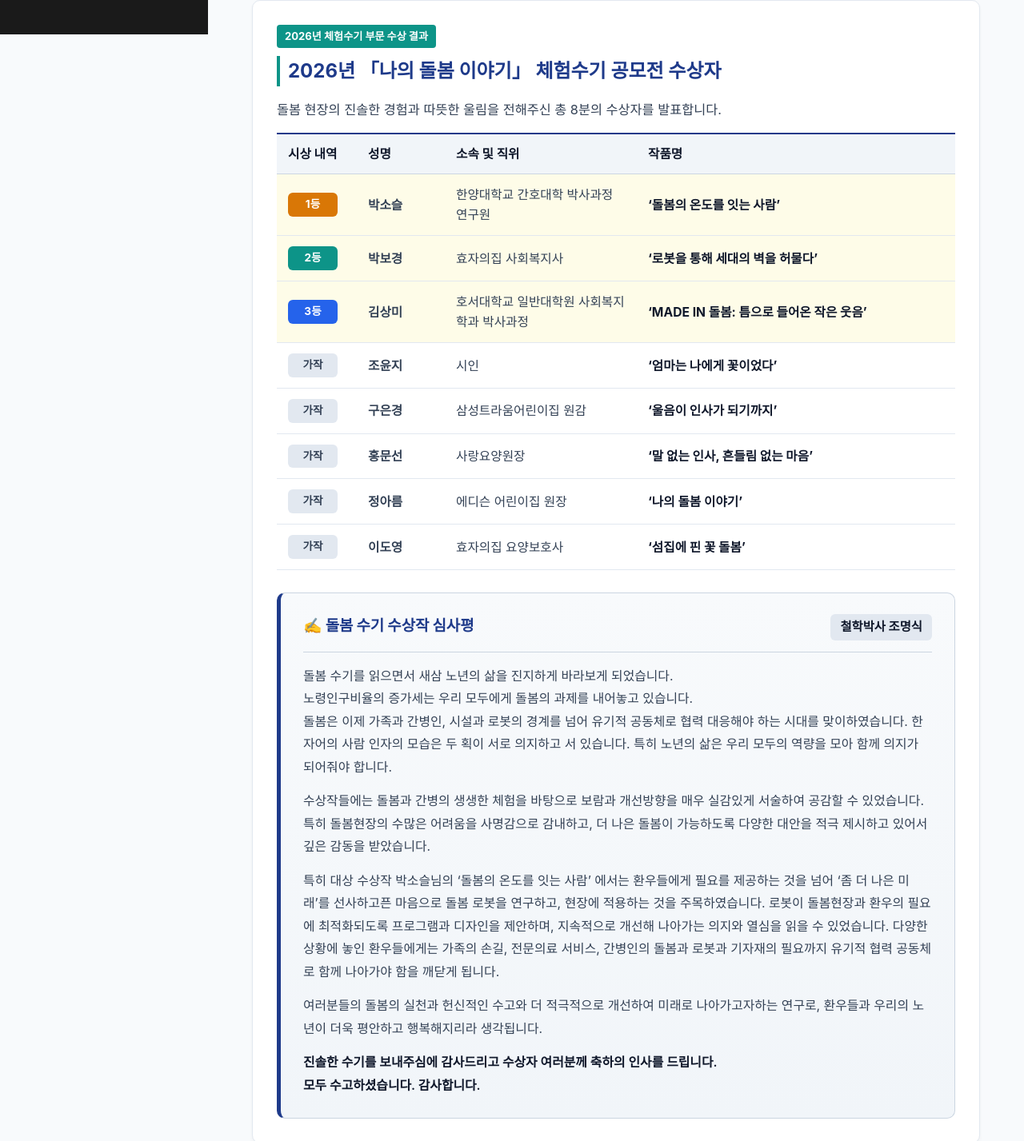
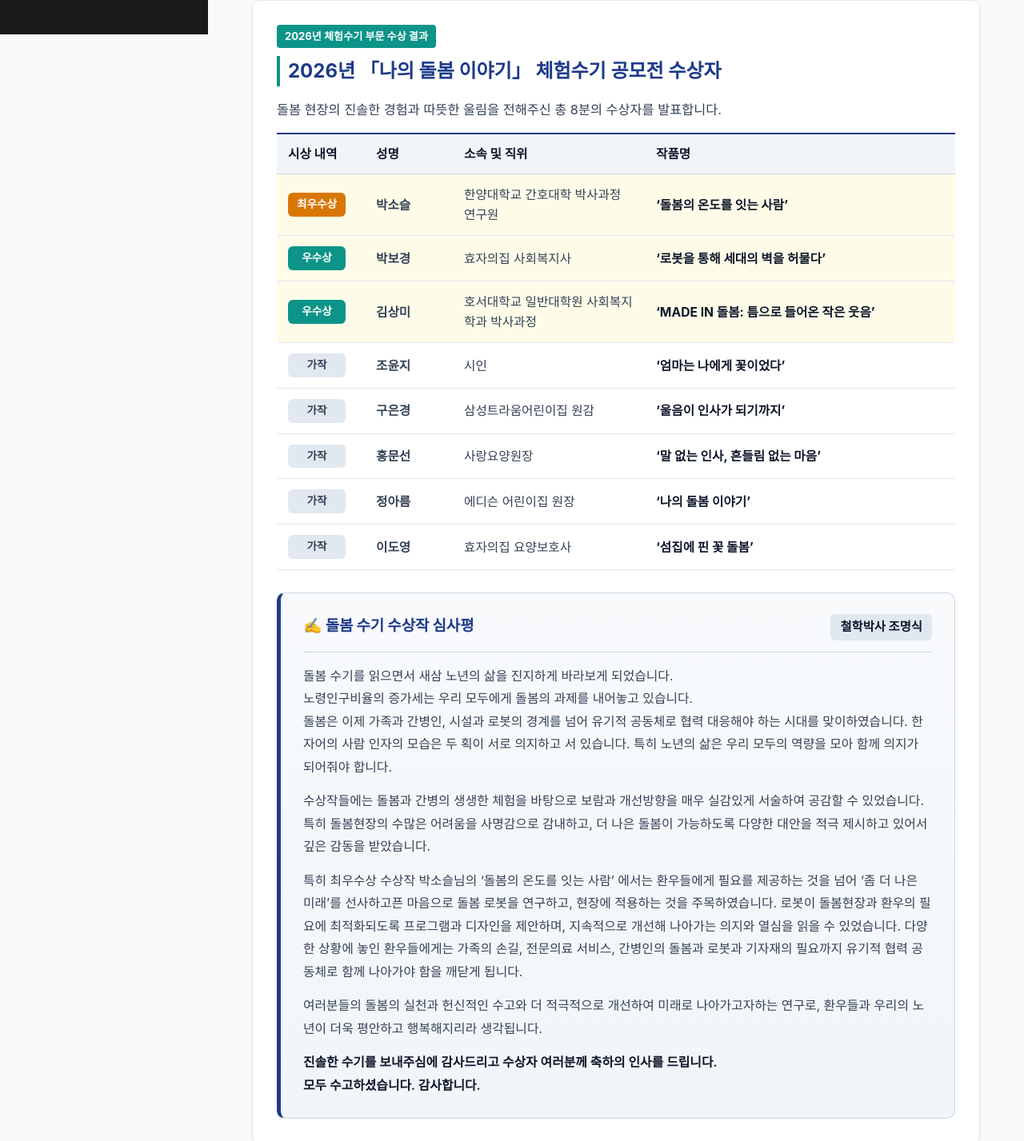
Before and after one commit to KCCRobot/CareRobot2026, a plain HTML site: page contest_kr.html in a window 1280 px wide. Shown: the part 757-2184 px from the top of the page at 80% size. Drawn offline with Linux system fonts and the light colour scheme.

Commit message:
Add files via upload

```diff
--- a/contest_kr.html
+++ b/contest_kr.html
@@ -73,10 +73,9 @@
         .winners-table tr.top-prize { background-color: #fefce8; }
         .winners-table tr.top-prize:hover { background-color: #fef9c3; }
 
-        .rank-badge { display: inline-block; padding: 4px 10px; border-radius: 6px; font-size: 0.85rem; font-weight: 700; text-align: center; min-width: 62px; }
+        .rank-badge { display: inline-block; padding: 4px 10px; border-radius: 6px; font-size: 0.85rem; font-weight: 700; text-align: center; min-width: 72px; }
         .rank-grand { background-color: #d97706; color: #ffffff; }
         .rank-2nd { background-color: #0d9488; color: #ffffff; }
-        .rank-3rd { background-color: #2563eb; color: #ffffff; }
         .rank-honorable { background-color: #e2e8f0; color: #334155; }
 
         .work-title { font-weight: 700; color: #0f172a; }
@@ -207,7 +206,7 @@
             <table class="winners-table">
                 <thead>
                     <tr>
-                        <th style="width: 100px;">시상 내역</th>
+                        <th style="width: 110px;">시상 내역</th>
                         <th style="width: 110px;">성명</th>
                         <th style="width: 240px;">소속 및 직위</th>
                         <th>작품명</th>
@@ -215,19 +214,19 @@
                 </thead>
                 <tbody>
                     <tr class="top-prize">
-                        <td><span class="rank-badge rank-grand">1등</span></td>
+                        <td><span class="rank-badge rank-grand">최우수상</span></td>
                         <td><strong>박소슬</strong></td>
                         <td>한양대학교 간호대학 박사과정 연구원</td>
                         <td><span class="work-title">‘돌봄의 온도를 잇는 사람’</span></td>
                     </tr>
                     <tr class="top-prize">
-                        <td><span class="rank-badge rank-2nd">2등</span></td>
+                        <td><span class="rank-badge rank-2nd">우수상</span></td>
                         <td><strong>박보경</strong></td>
                         <td>효자의집 사회복지사</td>
                         <td><span class="work-title">‘로봇을 통해 세대의 벽을 허물다’</span></td>
                     </tr>
                     <tr class="top-prize">
-                        <td><span class="rank-badge rank-3rd">3등</span></td>
+                        <td><span class="rank-badge rank-2nd">우수상</span></td>
                         <td><strong>김상미</strong></td>
                         <td>호서대학교 일반대학원 사회복지학과 박사과정</td>
                         <td><span class="work-title">‘MADE IN 돌봄: 틈으로 들어온 작은 웃음’</span></td>
@@ -281,7 +280,7 @@
                         수상작들에는 돌봄과 간병의 생생한 체험을 바탕으로 보람과 개선방향을 매우 실감있게 서술하여 공감할 수 있었습니다. 특히 돌봄현장의 수많은 어려움을 사명감으로 감내하고, 더 나은 돌봄이 가능하도록 다양한 대안을 적극 제시하고 있어서 깊은 감동을 받았습니다.
                     </p>
                     <p>
-                        특히 대상 수상작 박소슬님의 ‘돌봄의 온도를 잇는 사람’ 에서는 환우들에게 필요를 제공하는 것을 넘어 ‘좀 더 나은 미래’를 선사하고픈 마음으로 돌봄 로봇을 연구하고, 현장에 적용하는 것을 주목하였습니다. 로봇이 돌봄현장과 환우의 필요에 최적화되도록 프로그램과 디자인을 제안하며, 지속적으로 개선해 나아가는 의지와 열심을 읽을 수 있었습니다. 다양한 상황에 놓인 환우들에게는 가족의 손길, 전문의료 서비스, 간병인의 돌봄과 로봇과 기자재의 필요까지 유기적 협력 공동체로 함께 나아가야 함을 깨닫게 됩니다.
+                        특히 최우수상 수상작 박소슬님의 ‘돌봄의 온도를 잇는 사람’ 에서는 환우들에게 필요를 제공하는 것을 넘어 ‘좀 더 나은 미래’를 선사하고픈 마음으로 돌봄 로봇을 연구하고, 현장에 적용하는 것을 주목하였습니다. 로봇이 돌봄현장과 환우의 필요에 최적화되도록 프로그램과 디자인을 제안하며, 지속적으로 개선해 나아가는 의지와 열심을 읽을 수 있었습니다. 다양한 상황에 놓인 환우들에게는 가족의 손길, 전문의료 서비스, 간병인의 돌봄과 로봇과 기자재의 필요까지 유기적 협력 공동체로 함께 나아가야 함을 깨닫게 됩니다.
                     </p>
                     <p>
                         여러분들의 돌봄의 실천과 헌신적인 수고와 더 적극적으로 개선하여 미래로 나아가고자하는 연구로, 환우들과 우리의 노년이 더욱 평안하고 행복해지리라 생각됩니다.
@@ -318,19 +317,19 @@
                 </thead>
                 <tbody>
                     <tr class="top-prize">
-                        <td><span class="rank-badge rank-grand">대상</span></td>
+                        <td><span class="rank-badge rank-grand">최우수상</span></td>
                         <td>아산 국공립 아이유쉘더퍼스트 어린이집</td>
                         <td><strong>양서준</strong></td>
                         <td>7세</td>
                     </tr>
                     <tr class="top-prize">
-                        <td><span class="rank-badge rank-2nd">2등</span></td>
+                        <td><span class="rank-badge rank-2nd">우수상</span></td>
                         <td>서울 염동초등학교</td>
                         <td><strong>김건률</strong></td>
                         <td>10세</td>
                     </tr>
                     <tr class="top-prize">
-                        <td><span class="rank-badge rank-3rd">3등</span></td>
+                        <td><span class="rank-badge rank-2nd">우수상</span></td>
                         <td>호주 (Australia)</td>
                         <td><strong>Naya</strong></td>
                         <td>10세</td>
@@ -393,7 +392,7 @@
                         대부분의 출품작에서 흥미롭게 로봇을 대하고 있음이 느껴집니다.
                     </p>
                     <p>
-                        특히 대상 수상작 양서준(만5세) 어린이의 작품은 로봇과 함께하는 환경에서의 즐거움을 흥미롭게 그리고 있습니다. 먼저 공간 구성이 대담하고 인물과 로봇의 관계를 적극적으로 그려주었습니다. 로봇과 인물의 표정까지 밝게 그려주어서 로봇과 함께하는 시간의 행복감이 보여집니다. 이처럼 구체적인 관찰과 상상력으로 열심히 그려주어서 생동감 있는 작품이 되었습니다.
+                        특히 최우수상 수상작 양서준(만5세) 어린이의 작품은 로봇과 함께하는 환경에서의 즐거움을 흥미롭게 그리고 있습니다. 먼저 공간 구성이 대담하고 인물과 로봇의 관계를 적극적으로 그려주었습니다. 로봇과 인물의 표정까지 밝게 그려주어서 로봇과 함께하는 시간의 행복감이 보여집니다. 이처럼 구체적인 관찰과 상상력으로 열심히 그려주어서 생동감 있는 작품이 되었습니다.
                     </p>
                     <p>
                         다른 수상작품에서도 저마다 생각하는 로봇을 정감있게 그려주어서 아이들은 로봇에 인격을 부여하고 있음을 엿보게 됩니다.<br>
```
